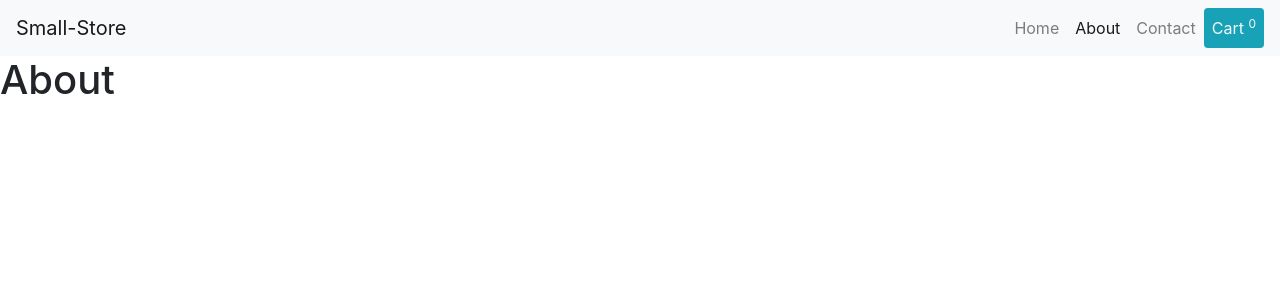
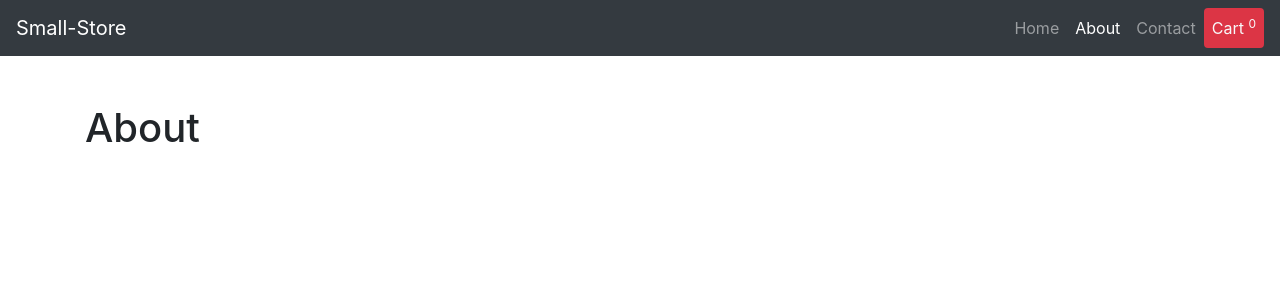
Before and after one commit to mubashirimtiaz/react-small-store, a React (Create React App) app: page /about in a window 1280 px wide. Shown: the top 300 px of the page. Built offline with nearby package versions, Linux system fonts and the light colour scheme.

Commit message:
added styling

```diff
--- a/src/components/navbar/NavBar.jsx
+++ b/src/components/navbar/NavBar.jsx
@@ -5,7 +5,7 @@ import { CartContext } from "../../context/cartContext";
 const Navbar = () => {
   const { cartProducts } = useContext(CartContext);
   return (
-    <nav className="navbar navbar-expand-sm navbar-light bg-light">
+    <nav className="navbar navbar-expand-sm navbar-dark bg-dark">
       <Link className="navbar-brand" to="/">
         Small-Store
       </Link>
@@ -28,7 +28,7 @@ const Navbar = () => {
         </li>
         <li className="nav-item">
           <NavLink
-            className="nav-link bg-info p-2 rounded text-light"
+            className="nav-link bg-danger p-2 rounded text-light"
             activeClassName="active"
             to="cart"
           >
--- a/src/context/productsContext.jsx
+++ b/src/context/productsContext.jsx
@@ -3,7 +3,7 @@ import { allProducts } from "../store";
 export const ProductContext = createContext(allProducts);
 
 const ProductContextProvider = ({ children }) => {
-  const [products, setProducts] = useState(allProducts);
+  const [products] = useState(allProducts);
   return (
     <ProductContext.Provider value={{ products }}>
       {children}
--- a/src/pages/about/About.jsx
+++ b/src/pages/about/About.jsx
@@ -1,7 +1,11 @@
 import React from "react";
 
 const About = () => {
-  return <h1>About</h1>;
+  return (
+    <div className="container my-5">
+      <h1>About</h1>
+    </div>
+  );
 };
 
 export default About;
--- a/src/pages/cart/Cart.jsx
+++ b/src/pages/cart/Cart.jsx
@@ -1,7 +1,11 @@
 import React from "react";
 
 const Cart = () => {
-  return <h1>Cart</h1>;
+  return (
+    <div className="container my-5">
+      <h1>Cart</h1>
+    </div>
+  );
 };
 
 export default Cart;
--- a/src/pages/contact/Contact.jsx
+++ b/src/pages/contact/Contact.jsx
@@ -1,7 +1,11 @@
 import React from "react";
 
 const Contact = () => {
-  return <h1>Contact</h1>;
+  return (
+    <div className="container my-5">
+      <h1>Contact</h1>
+    </div>
+  );
 };
 
 export default Contact;
```
Also changed, not shown: 1 other file (tests, documents, lock files or other folders).
